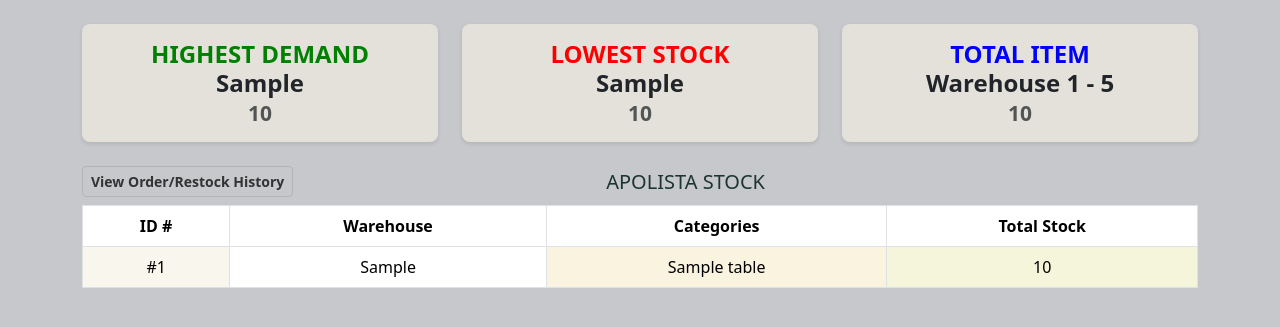
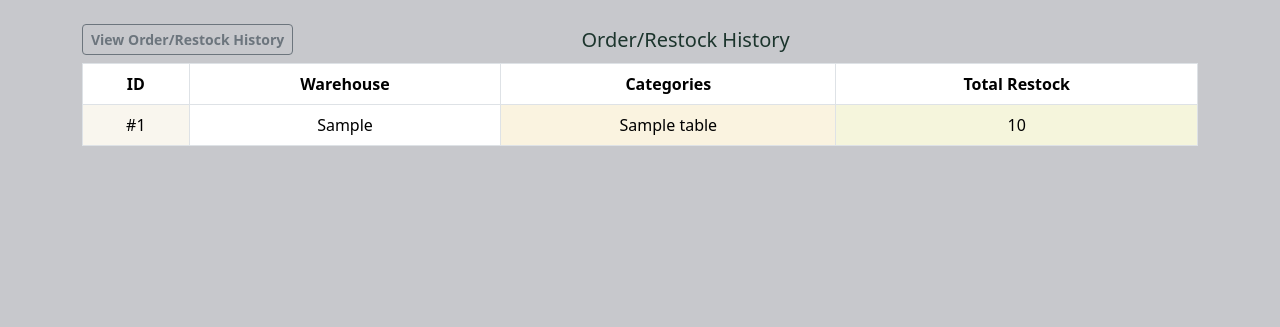
Before and after one commit to bearbrand05/security, a PHP site: page /restock_history.php in a window 1280 px wide. Shown: the top 327 px of the page. Run offline with PHP 8.4, Linux system fonts and the light colour scheme; tables that the repository leaves empty hold one stand-in row (values such as "Sample post").

Commit message:
Update restock_history.php

```diff
--- a/restock_history.php
+++ b/restock_history.php
@@ -9,56 +9,18 @@ if ($mysqli->connect_error) {
   die("Connection failed: " . $mysqli->connect_error);
 }
 
-$query = "SELECT * FROM inventory_table";
+$query = "SELECT * FROM inventory_table ORDER BY id_inventory";
 $result = $mysqli->query($query);
-
-$items = [];
-$totalStock = 0;
-$highestRestock = 0;
-$lowestStock = PHP_INT_MAX;
-$warehouseHighDemand = '';
-$warehouseLowStock = '';
-
-while ($row = $result->fetch_assoc()) {
-  $items[] = $row;
-  $totalStock += $row['stock_invent'];
-
-  if ($row['restock_invent'] > $highestRestock) {
-    $highestRestock = $row['restock_invent'];
-    $warehouseHighDemand = $row['warehouse'];
-  }
-
-  if ($row['stock_invent'] < $lowestStock) {
-    $lowestStock = $row['stock_invent'];
-    $warehouseLowStock = $row['warehouse'];
-  }
-}
 ?>
 <!DOCTYPE html>
 <html lang="en">
 <head>
   <meta charset="UTF-8">
-  <title>Warehouse Dashboard</title>
+  <title>Restock History</title>
   <link href="https://cdn.jsdelivr.net/npm/bootstrap@5.3.2/dist/css/bootstrap.min.css" rel="stylesheet">
   <style>
     body {
       background-color: #C7C8CC;
-    }
-    .info-box {
-      background-color: #E3E1D9;
-      border-radius: 8px;
-      padding: 1rem;
-      text-align: center;
-      box-shadow: 0 2px 4px rgba(0,0,0,0.1);
-    }
-    .info-box h6 {
-      margin: 0;
-      font-weight: 400;
-      font-size: 0.95rem;
-    }
-    .info-box h4 {
-      margin: 0;
-      font-weight: 700;
     }
     .table thead {
       background-color: #C7C8CC;
@@ -69,68 +31,47 @@ while ($row = $result->fetch_assoc()) {
     .table tbody tr:hover {
       background-color: #E3E1D9;
     }
-    .btn-outline-secondary {
-      border-color: #B4B4B8;
+    .btn-secondary {
+      background-color: #C7C8CC;
+      border: none;
       color: #333;
     }
-    .btn-outline-secondary:hover {
-      background-color: #C7C8CC;
+    .btn-secondary:hover {
+      background-color: #B4B4B8;
       color: white;
     }
   </style>
 </head>
 <body class="container py-4">
 
-  <div class="row text-center mb-4">
-    <div class="col-md-4">
-      <div class="info-box">
-        <h4 style="font-weight: bold;color: green;" >HIGHEST DEMAND</h6>
-        <h4><?= $warehouseHighDemand ?><br><small class="text-muted"><?= number_format($highestRestock) ?></small></h4>
-      </div>
-    </div>
-    <div class="col-md-4">
-      <div class="info-box">
-        <h4 style="font-weight: bold; color: red;">LOWEST STOCK</h6>
-        <h4><?= $warehouseLowStock ?><br><small class="text-muted"><?= number_format($lowestStock) ?></small></h4>
-      </div>
-    </div>
-    <div class="col-md-4">
-      <div class="info-box">
-        <h4 style="font-weight: bold; color: blue;">TOTAL ITEM</h4>
-
-        <h4>Warehouse 1 - 5<br><small class="text-muted"><?= number_format($totalStock) ?></small></h4>
-      </div>
-    </div>
+  <!-- View Button + Title -->
+  <div class="d-flex justify-content-between align-items-center mb-2">
+     <a href="inventory.php" class="btn btn-outline-secondary btn-sm" style="font-weight: bold;">View Order/Restock History</a>
+  <h5 class="m-0 text-center flex-grow-1" style="fornt-weight: bold; color: #1C352D;">  Order/Restock History</h5>
+    <div style="width: 120px;"></div>
   </div>
 
-  <!-- View Button + Title -->
-  <div class="d-flex justify-content-between align-items-center mb-2">
-    <a href="restock_history.php" class="btn btn-outline-secondary btn-sm" style="font-weight: bold;">View Order/Restock History</a>
-    <h5 class="m-0 text-center flex-grow-1" style="fornt-weight: bold; color: #1C352D;"> APOLISTA STOCK</h5>
-    <div style="width: 120px;"></div> <!-- placeholder to balance space -->
-  </div>
-
-  <table class="table table-bordered table-hover text-center align-middle">
+  <table class="table table-bordered text-center">
     <thead>
       <tr>
-        <th>ID #</th>
+        <th>ID</th>
         <th>Warehouse</th>
         <th>Categories</th>
-        <th>Total Stock</th>
+        <th>Total Restock</th>
       </tr>
     </thead>
     <tbody>
-      <?php if (empty($items)): ?>
-        <tr><td colspan="4" class="text-muted">No items in inventory.</td></tr>
+      <?php if ($result && $result->num_rows > 0): ?>
+        <?php while ($row = $result->fetch_assoc()): ?>
+          <tr>
+            <td style="background-color: #F9F6EE;">#<?= $row['id_inventory'] ?></td>
+            <td><?= htmlspecialchars($row['warehouse']) ?></td>
+            <td style="background-color: #FAF3E0;"><?= htmlspecialchars($row['itemname_invent']) ?></td>
+            <td style="background-color: #F5F5DC;"><?= $row['restock_invent'] ?></td>
+          </tr>
+        <?php endwhile; ?>
       <?php else: ?>
-        <?php foreach ($items as $item): ?>
-          <tr>
-            <td style="background-color: #F9F6EE;">#<?= $item['id_inventory'] ?></td>
-            <td><?= htmlspecialchars($item['warehouse']) ?></td>
-            <td style="background-color: #FAF3E0;"><?= htmlspecialchars($item['itemname_invent']) ?></td>
-            <td style="background-color: #F5F5DC;"><?= $item['stock_invent'] ?></td>
-          </tr>
-        <?php endforeach; ?>
+        <tr><td colspan="4" class="text-muted">No restock records found.</td></tr>
       <?php endif; ?>
     </tbody>
   </table>
```
